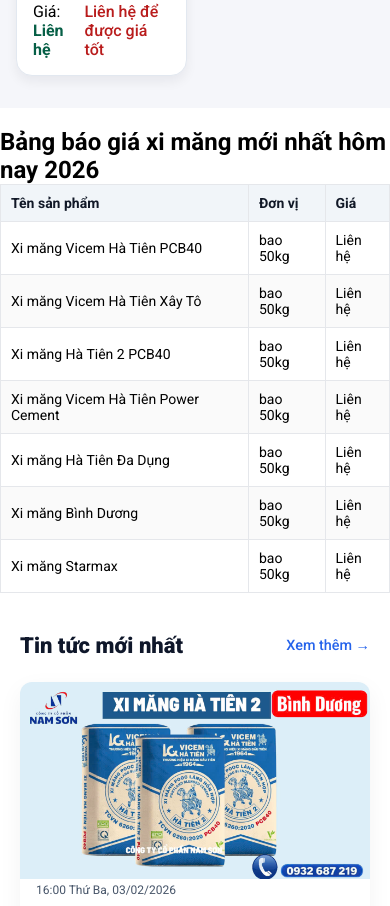
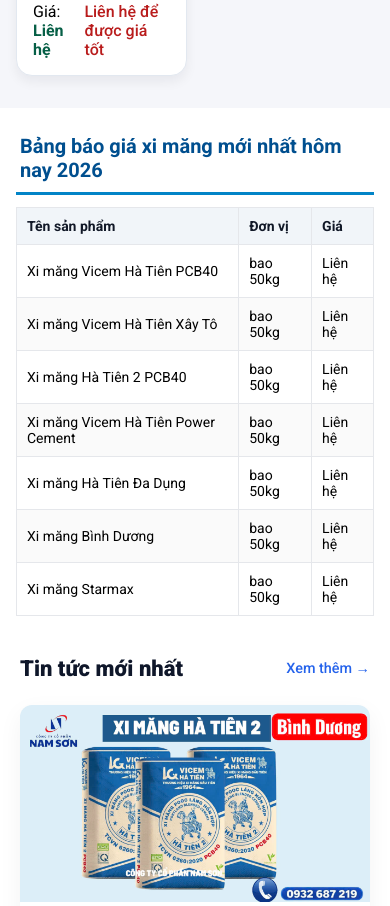
Before and after one commit to itwebfoxpro/ximangnamson-fe, a Next.js app: page / in a window 390 px wide. Shown: the part 2280-3186 px from the top of the page. Built offline with nearby package versions, Linux system fonts and the light colour scheme.

Commit message:
Align homepage price table with site content width

```diff
--- a/src/components/Price/Price.module.scss
+++ b/src/components/Price/Price.module.scss
@@ -31,8 +31,25 @@
      PRICE TABLE
   ================================ */
   .priceTable {
-    margin-top: 20px;
+    width: calc(100% - 32px);
+    max-width: 1120px;
+    margin: 24px auto 0;
+    padding: 0 16px;
+    box-sizing: border-box;
     overflow-x: auto;
+
+    .priceHeading {
+      margin-bottom: 12px;
+      border-bottom: 3px solid #0284c7;
+    }
+
+    .priceHeading h2 {
+      margin: 0;
+      padding: 2px 4px 10px;
+      font-size: 24px;
+      font-weight: 700;
+      color: var(--primary);
+    }
 
     table {
       width: 100%;
@@ -105,6 +122,15 @@
      MOBILE
   ================================ */
   @media (max-width: 640px) {
+    .priceTable {
+      width: calc(100% - 32px);
+      padding: 0;
+    }
+
+    .priceTable .priceHeading h2 {
+      font-size: 20px;
+    }
+
     .priceInfo h1 {
       font-size: 22px;
     }
```
